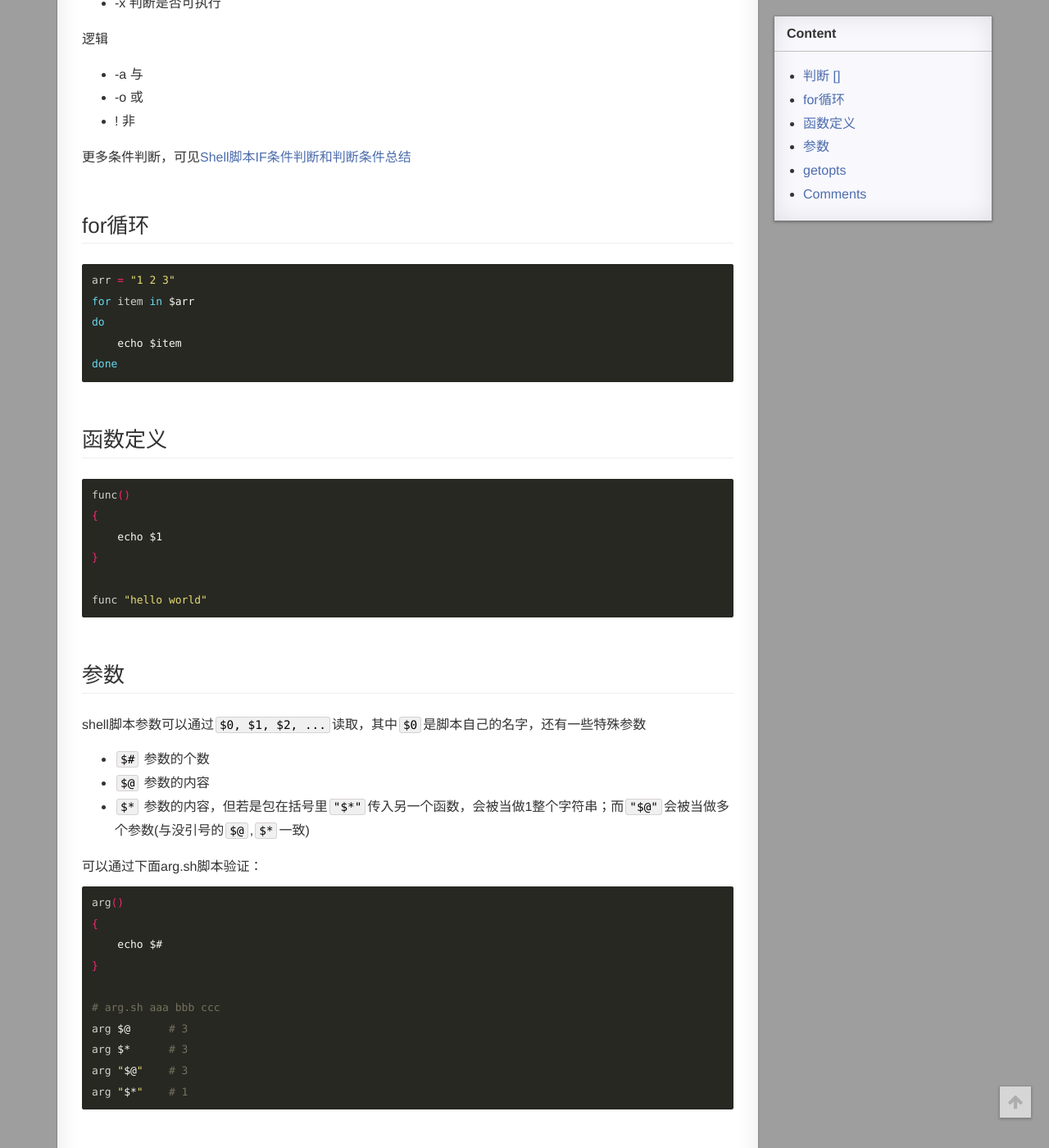
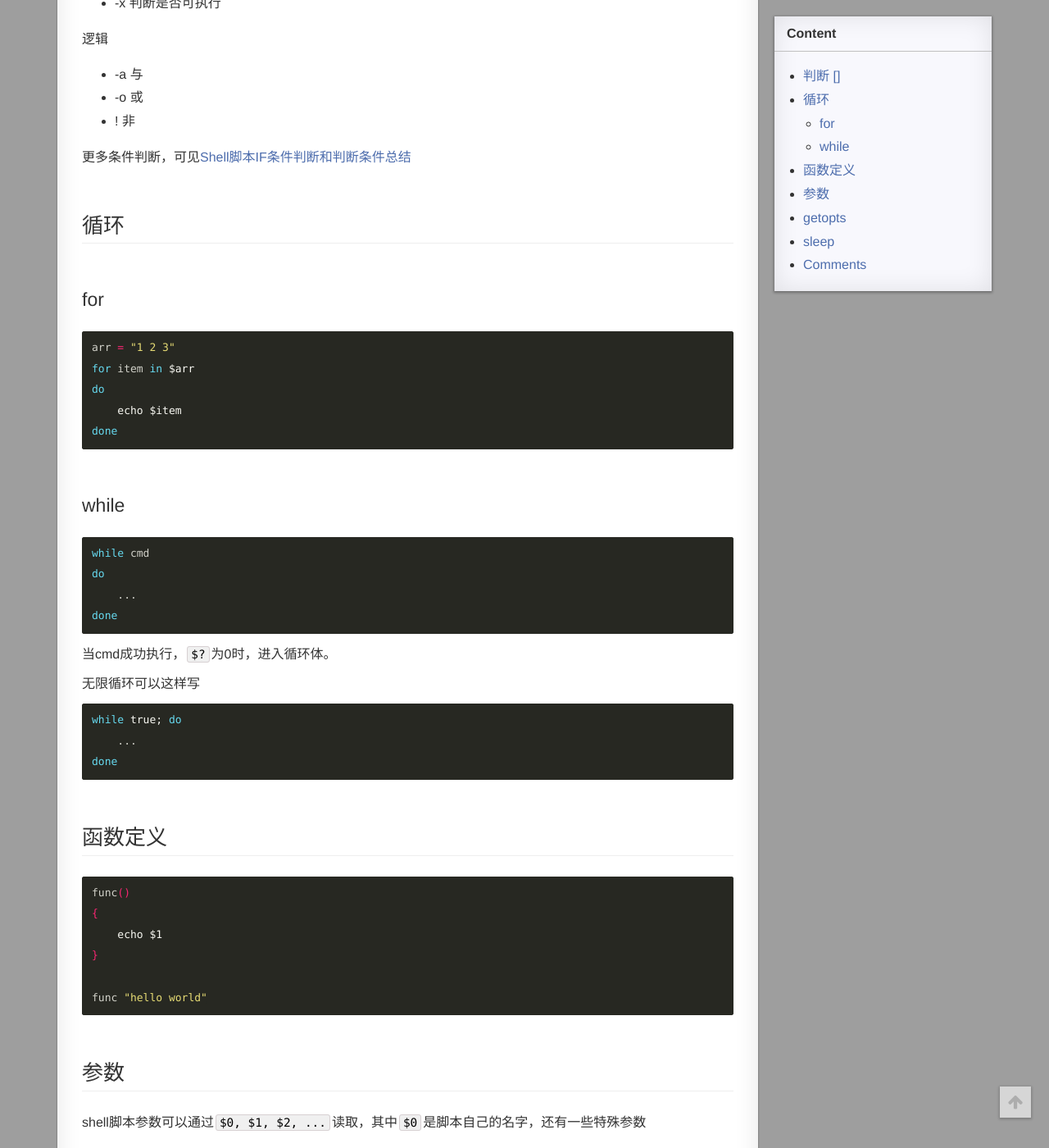
Before and after one commit to JacobPan3g/cn, a Jekyll site: the page built from _posts/linux/2017-12-09-shell-basic.md, in a window 1280 px wide and 1400 px high, scrolled down 658 px. Shown: the whole window at 82% size. Built offline with Jekyll 4.4.1, drawn with Linux system fonts in a browser that asks for light colours; comment, search, counter and statistics services are not loaded; a style sheet for code colours, icons or effects is not loaded; some of the changed text lies outside the part shown.

Commit message:
update: 2017-12-09-shell-basic.md

````diff
--- a/_posts/linux/2017-12-09-shell-basic.md
+++ b/_posts/linux/2017-12-09-shell-basic.md
@@ -39,13 +39,33 @@ author: Jacob Pan
 更多条件判断，可见[Shell脚本IF条件判断和判断条件总结](http://www.jb51.net/article/56553.htm)
 
 
-## for循环
+## 循环
+
+### for
 
 ```shell
 arr = "1 2 3"
 for item in $arr
 do
     echo $item
+done
+```
+
+### while
+
+```shell
+while cmd
+do
+    ...
+done
+```
+当cmd成功执行，`$?`为0时，进入循环体。
+
+无限循环可以这样写
+
+```shell
+while true; do
+    ...
 done
 ```
 
@@ -109,4 +129,14 @@ done
 (ps: shell的case不需要加break，末尾的`;;`就有break的作用；另外，`;&`表示无条件继续，`;;&`表示有条件继续，这两个特性在`$BASH_VERSION=4.1.x`以上的版本才支持)
 
 
+## sleep
+
+```
+sleep 1     # 和下面1s一样
+sleep 1s
+sleep 1m    # 睡眠1分钟
+sleep 1h    # 睡眠1小时
+```
+
+
 > Jacob Pan [( jacobpan3g.github.io/cn )](http://jacobpan3g.github.io/cn)
````
